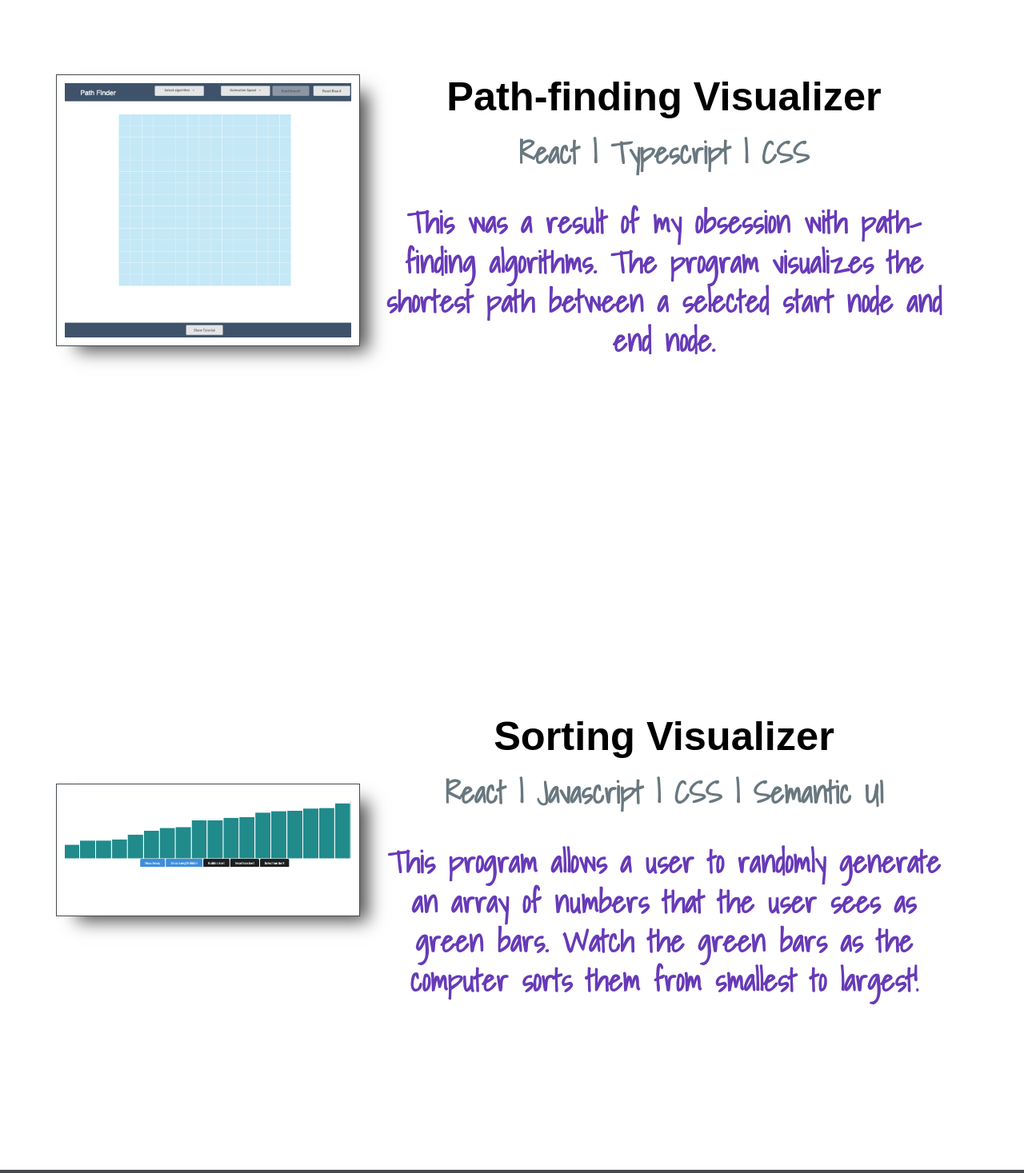
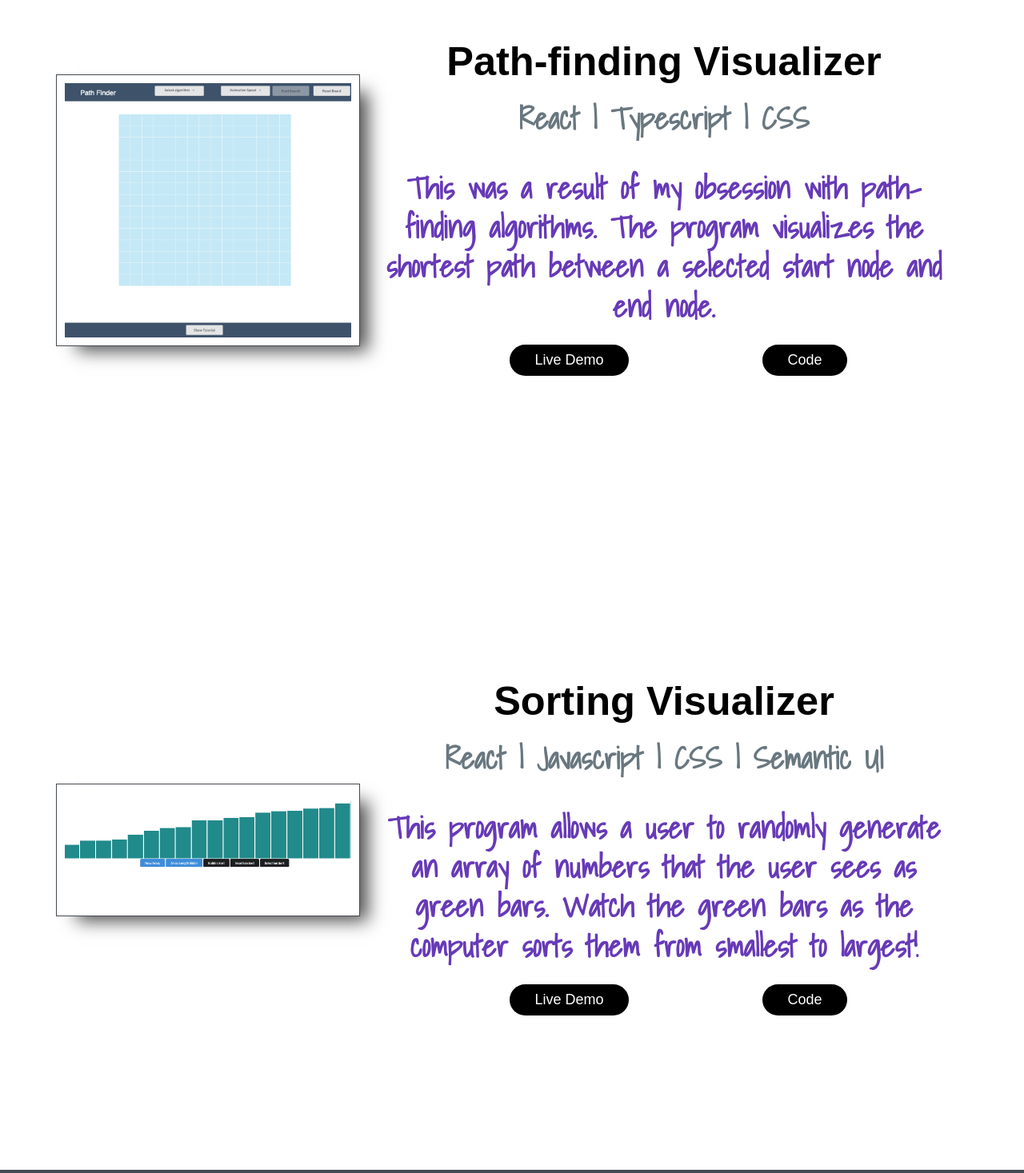
Before and after one commit to abdulqshabbir/my-portfolio, a Next.js app: page /projects in a window 1280 px wide. Shown: the part 257-1724 px from the top of the page at 80% size. Built offline with nearby package versions, Linux system fonts and the light colour scheme.

Commit message:
added live demo and code links to projects

```diff
--- /dev/null
+++ b/components/Projects/ButtonWrapper.js
@@ -0,0 +1,9 @@
+import styled from "styled-components";
+
+export default styled.div`
+  display: flex;
+  flex-direction: row;
+  margin: 1em auto;
+  width: 100%;
+  justify-content: space-evenly;
+`;
--- a/pages/projects.js
+++ b/pages/projects.js
@@ -15,6 +15,8 @@ import FooterSection from "../components/FooterSection";
 import FooterText from "../components/FooterText";
 import FooterImage from "../components/FooterImage";
 import SectionImage from "../components/Projects/SectionImage";
+import ButtonWrapper from "../components/Projects/ButtonWrapper";
+import Button from "../components/Button";
 
 import { ThemeProvider } from "styled-components";
 import { theme } from "./index";
@@ -78,6 +80,18 @@ export default function Home() {
                   algorithms. The program visualizes the shortest path between a
                   selected start node and end node.
                 </Subtitle>
+                <ButtonWrapper>
+                  <Button color={"black"}>
+                    <Link href="https://abdulqshabbir.github.io/path-finding-visualizer/">
+                      Live Demo
+                    </Link>
+                  </Button>
+                  <Button color={"black"}>
+                    <Link href="https://github.com/abdulqshabbir/path-finding-visualizer">
+                      Code
+                    </Link>
+                  </Button>
+                </ButtonWrapper>
               </SectionText>
             </Section>
             <Section>
@@ -97,6 +111,18 @@ export default function Home() {
                   numbers that the user sees as green bars. Watch the green bars
                   as the computer sorts them from smallest to largest!
                 </Subtitle>
+                <ButtonWrapper>
+                  <Button color={"black"}>
+                    <Link href="https://abdulqshabbir.github.io/algorithm-visualizer/">
+                      Live Demo
+                    </Link>
+                  </Button>
+                  <Button color={"black"}>
+                    <Link href="https://github.com/abdulqshabbir/algorithm-visualizer">
+                      Code
+                    </Link>
+                  </Button>
+                </ButtonWrapper>
               </SectionText>
             </Section>
           </Container>
```
